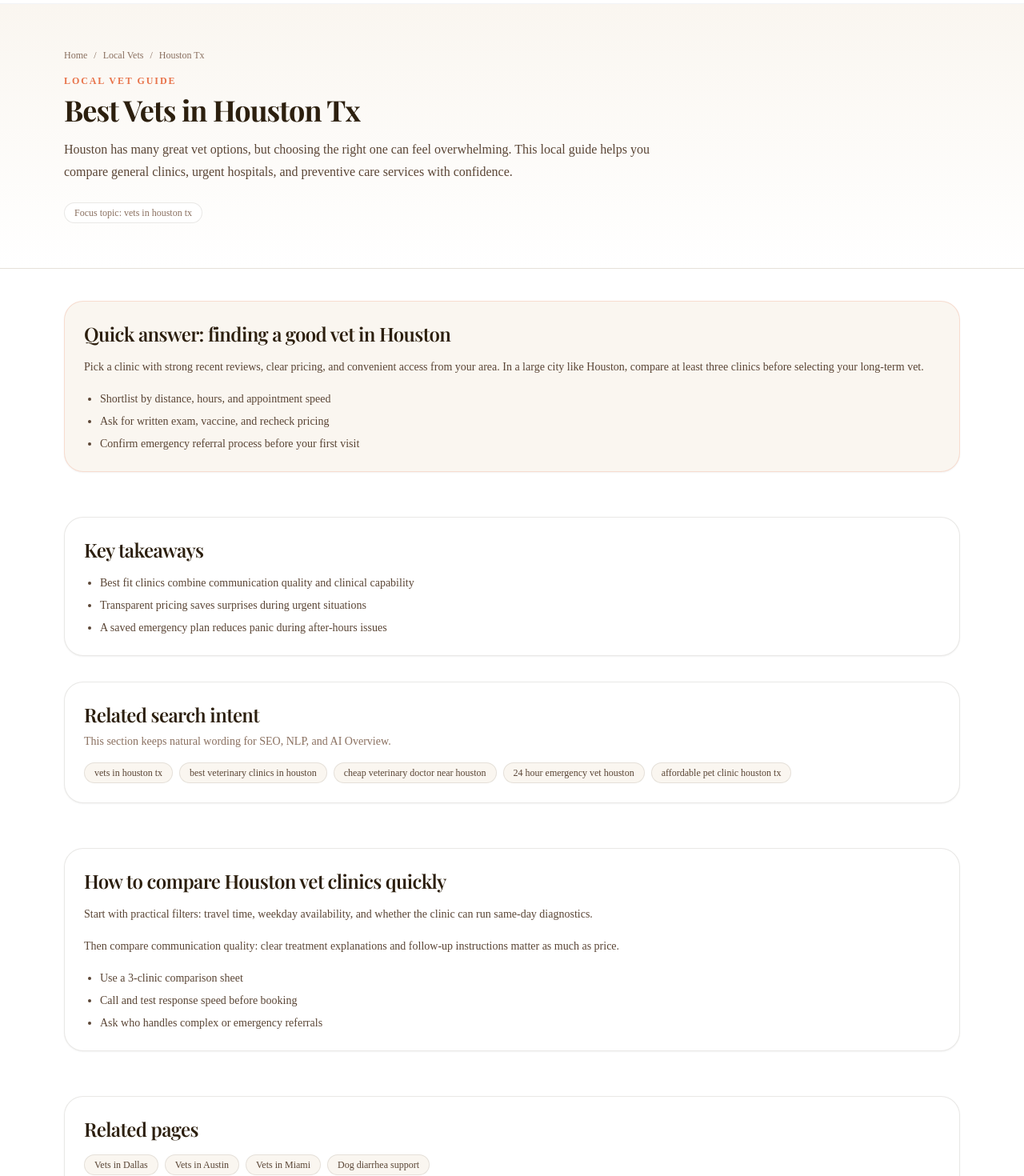
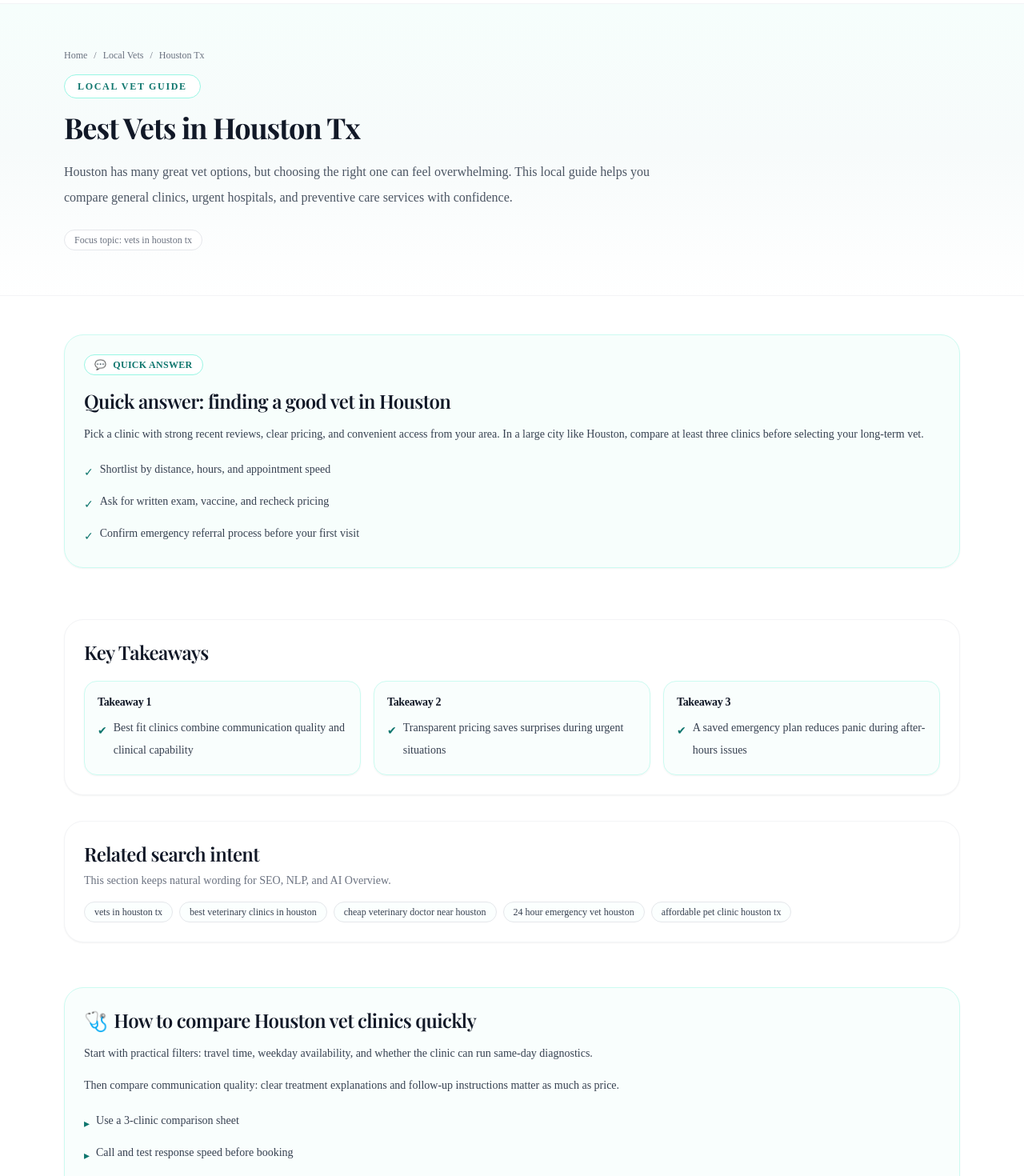
Before and after one commit to seocatalyst2-png/pawbiotics-project, a Next.js app: page /vets/houston-tx in a window 1280 px wide. Shown: the part 60-1530 px from the top of the page at 80% size. Built offline with nearby package versions, Linux system fonts and the light colour scheme; a web font is replaced by a local one.

Commit message:
improve individual health condition page UI

```diff
--- a/app/health-conditions/[condition]/page.tsx
+++ b/app/health-conditions/[condition]/page.tsx
@@ -57,10 +57,10 @@ export default async function HealthConditionDetailPage({ params }: PageProps) {
           href: `https://pawbiotics.us/health-conditions/${data.slug}`,
         },
       ]}
-      eyebrow="Pet Health Condition"
+      eyebrow="Pet Health Guide"
       schemaType={data.schemaType}
       pageUrl={`https://pawbiotics.us/health-conditions/${data.slug}`}
-      disclaimer="Educational information only. This page is not a diagnosis or treatment plan. Always consult a licensed veterinarian for persistent or severe symptoms."
+      disclaimer="Educational only. Always consult a licensed veterinarian for diagnosis or treatment."
     />
   );
 }
--- a/components/seo/SEOPageTemplate.tsx
+++ b/components/seo/SEOPageTemplate.tsx
@@ -28,6 +28,27 @@ type SEOPageTemplateProps = {
   disclaimer?: string;
 };
 
+const sectionCardClasses = [
+  "border-teal-100 bg-teal-50/40",
+  "border-amber-100 bg-amber-50/40",
+  "border-emerald-100 bg-emerald-50/40",
+  "border-sky-100 bg-sky-50/40",
+  "border-violet-100 bg-violet-50/40",
+  "border-rose-100 bg-rose-50/40",
+];
+
+function getSectionIcon(title: string): string {
+  const lower = title.toLowerCase();
+  if (lower.includes("cause")) return "🧩";
+  if (lower.includes("symptom")) return "🔎";
+  if (lower.includes("support")) return "🫶";
+  if (lower.includes("prevent")) return "🛡️";
+  if (lower.includes("mistake")) return "⚠️";
+  if (lower.includes("vet")) return "🩺";
+  if (lower.includes("local")) return "📍";
+  return "📘";
+}
+
 export default function SEOPageTemplate({
   breadcrumbs = [],
   eyebrow,
@@ -45,6 +66,13 @@ export default function SEOPageTemplate({
   cityName,
   disclaimer,
 }: SEOPageTemplateProps) {
+  const emergencySection = sections.find((section) =>
+    /when to call a vet|when to see a vet|urgent/i.test(section.title)
+  );
+  const emergencyItems = emergencySection?.bullets?.length
+    ? emergencySection.bullets
+    : emergencySection?.body ?? [];
+
   return (
     <>
       {schemaType === "article" ? (
@@ -55,14 +83,14 @@ export default function SEOPageTemplate({
       <BreadcrumbSchema items={breadcrumbs} />
       <FAQSchema faqs={faqs} />
 
-      <section className="border-b border-[#2c1f0e]/10 bg-gradient-to-b from-[#faf6f0] to-white py-14">
+      <section className="border-b border-gray-100 bg-gradient-to-b from-brand-50/60 via-[#f7fbfb] to-white py-14">
         <Container>
           {!!breadcrumbs.length && (
             <nav aria-label="Breadcrumb" className="mb-4">
-              <ol className="flex flex-wrap items-center gap-2 text-xs text-[#8a7060]">
+              <ol className="flex flex-wrap items-center gap-2 text-xs text-gray-500">
                 {breadcrumbs.map((item, index) => (
                   <li key={item.href + item.label} className="flex items-center gap-2">
-                    <Link href={item.href} className="hover:text-[#e8734a]">
+                    <Link href={item.href} className="hover:text-brand-700">
                       {item.label}
                     </Link>
                     {index < breadcrumbs.length - 1 && <span>/</span>}
@@ -71,37 +99,40 @@ export default function SEOPageTemplate({
               </ol>
             </nav>
           )}
-          {eyebrow && (
-            <p className="text-xs font-bold uppercase tracking-[0.16em] text-[#e8734a]">
-              {eyebrow}
-            </p>
-          )}
-          <h1 className="mt-2 font-serif text-3xl font-bold text-[#2c1f0e] sm:text-4xl">
-            {h1}
-          </h1>
-          <p className="mt-4 max-w-3xl text-base leading-7 text-[#5a4535]">{intro}</p>
+          <p className="inline-flex rounded-full border border-brand-200 bg-white px-4 py-1.5 text-xs font-semibold uppercase tracking-[0.14em] text-brand-700">
+            {eyebrow ?? (schemaType === "article" ? "Pet Health Guide" : "Local Vet Guide")}
+          </p>
+          <h1 className="mt-4 font-serif text-3xl font-bold text-gray-900 sm:text-4xl">{h1}</h1>
+          <p className="mt-5 max-w-3xl text-base leading-8 text-gray-600">{intro}</p>
           {disclaimer ? (
-            <p className="mt-4 max-w-3xl rounded-xl border border-[#2c1f0e]/10 bg-white px-4 py-3 text-sm text-[#5a4535]">
+            <p className="mt-5 max-w-3xl rounded-2xl border border-brand-100 bg-white px-4 py-3 text-sm leading-7 text-gray-700 shadow-sm">
               {disclaimer}
             </p>
           ) : null}
-          <div className="mt-6 inline-flex rounded-full border border-[#2c1f0e]/10 bg-white px-3 py-1 text-xs text-[#8a7060]">
+          <div className="mt-6 inline-flex rounded-full border border-gray-200 bg-white px-3 py-1 text-xs text-gray-500">
             Focus topic: {mainKeyword}
           </div>
         </Container>
       </section>
 
-      <section className="py-10">
+      <section className="py-12">
         <Container>
-          <div className="rounded-3xl border border-[#e8734a]/20 bg-[#faf6f0] p-6 shadow-sm">
-            <h2 className="font-serif text-2xl font-semibold text-[#2c1f0e]">
-              {quickAnswer.title}
-            </h2>
-            <p className="mt-3 text-sm leading-7 text-[#5a4535]">{quickAnswer.answer}</p>
+          <div className="rounded-3xl border border-brand-100 bg-brand-50/50 p-6 shadow-sm">
+            <p className="inline-flex items-center gap-2 rounded-full border border-brand-200 bg-white px-3 py-1 text-xs font-semibold uppercase tracking-wide text-brand-700">
+              <span aria-hidden>💬</span>
+              Quick Answer
+            </p>
+            <h2 className="mt-4 font-serif text-2xl font-semibold text-gray-900">{quickAnswer.title}</h2>
+            <p className="mt-3 text-sm leading-7 text-gray-700">{quickAnswer.answer}</p>
             {!!quickAnswer.bullets?.length && (
-              <ul className="mt-4 list-disc space-y-2 pl-5 text-sm text-[#5a4535]">
+              <ul className="mt-4 space-y-2">
                 {quickAnswer.bullets.map((bullet) => (
-                  <li key={bullet}>{bullet}</li>
+                  <li key={bullet} className="flex items-start gap-2 text-sm leading-7 text-gray-700">
+                    <span className="mt-1 text-brand-700" aria-hidden>
+                      ✓
+                    </span>
+                    <span>{bullet}</span>
+                  </li>
                 ))}
               </ul>
             )}
@@ -111,31 +142,40 @@ export default function SEOPageTemplate({
 
       <section className="py-4">
         <Container>
-          <div className="rounded-3xl border border-[#2c1f0e]/10 bg-white p-6 shadow-sm">
-            <h2 className="font-serif text-2xl font-semibold text-[#2c1f0e]">Key takeaways</h2>
-            <ul className="mt-4 list-disc space-y-2 pl-5 text-sm text-[#5a4535]">
-              {bulletPoints.map((point) => (
-                <li key={point}>{point}</li>
+          <div className="rounded-3xl border border-gray-100 bg-white p-6 shadow-sm">
+            <h2 className="font-serif text-2xl font-semibold text-gray-900">Key Takeaways</h2>
+            <div className="mt-5 grid gap-4 sm:grid-cols-2 lg:grid-cols-3">
+              {bulletPoints.map((point, index) => (
+                <article
+                  key={point}
+                  className="rounded-2xl border border-brand-100 bg-brand-50/40 p-4 shadow-sm transition-all duration-300 hover:-translate-y-1 hover:shadow-md"
+                >
+                  <h3 className="text-sm font-semibold text-gray-900">Takeaway {index + 1}</h3>
+                  <p className="mt-2 flex items-start gap-2 text-sm leading-7 text-gray-700">
+                    <span className="mt-1 text-brand-700" aria-hidden>
+                      ✔
+                    </span>
+                    <span>{point}</span>
+                  </p>
+                </article>
               ))}
-            </ul>
+            </div>
           </div>
         </Container>
       </section>
 
       <section className="py-4">
         <Container>
-          <div className="rounded-3xl border border-[#2c1f0e]/10 bg-white p-6 shadow-sm">
-            <h2 className="font-serif text-2xl font-semibold text-[#2c1f0e]">
-              Related search intent
-            </h2>
-            <p className="mt-2 text-sm text-[#8a7060]">
+          <div className="rounded-3xl border border-gray-100 bg-white p-6 shadow-sm">
+            <h2 className="font-serif text-2xl font-semibold text-gray-900">Related search intent</h2>
+            <p className="mt-2 text-sm text-gray-500">
               This section keeps natural wording for SEO, NLP, and AI Overview.
             </p>
             <div className="mt-4 flex flex-wrap gap-2">
               {keywordVariations.map((keyword) => (
                 <span
                   key={keyword}
-                  className="rounded-full border border-[#2c1f0e]/10 bg-[#faf6f0] px-3 py-1 text-xs text-[#5a4535]"
+                  className="rounded-full border border-gray-200 bg-brand-50/30 px-3 py-1 text-xs text-gray-700"
                 >
                   {keyword}
                 </span>
@@ -147,25 +187,31 @@ export default function SEOPageTemplate({
 
       <section className="py-10">
         <Container className="space-y-6">
-          {sections.map((section) => (
+          {sections.map((section, index) => (
             <article
               key={section.title}
-              className="rounded-3xl border border-[#2c1f0e]/10 bg-white p-6 shadow-sm"
+              className={`rounded-3xl border p-6 shadow-sm transition-all duration-300 hover:-translate-y-1 hover:shadow-md ${sectionCardClasses[index % sectionCardClasses.length]}`}
             >
-              <h2 className="font-serif text-2xl font-semibold text-[#2c1f0e]">
-                {section.title}
+              <h2 className="flex items-center gap-2 font-serif text-2xl font-semibold text-gray-900">
+                <span aria-hidden>{getSectionIcon(section.title)}</span>
+                <span>{section.title}</span>
               </h2>
               <div className="mt-3 space-y-3">
                 {section.body.map((paragraph) => (
-                  <p key={paragraph} className="text-sm leading-7 text-[#5a4535]">
+                  <p key={paragraph} className="text-sm leading-7 text-gray-700">
                     {paragraph}
                   </p>
                 ))}
               </div>
               {!!section.bullets?.length && (
-                <ul className="mt-4 list-disc space-y-2 pl-5 text-sm text-[#5a4535]">
+                <ul className="mt-4 space-y-2">
                   {section.bullets.map((bullet) => (
-                    <li key={bullet}>{bullet}</li>
+                    <li key={bullet} className="flex items-start gap-2 text-sm leading-7 text-gray-700">
+                      <span className="mt-1 text-brand-700" aria-hidden>
+                        ▸
+                      </span>
+                      <span>{bullet}</span>
+                    </li>
                   ))}
                 </ul>
               )}
@@ -174,18 +220,40 @@ export default function SEOPageTemplate({
         </Container>
       </section>
 
+      {!!emergencyItems.length && (
+        <section className="py-4">
+          <Container>
+            <div className="rounded-3xl border border-amber-200 bg-amber-50/70 p-6 shadow-sm">
+              <h2 className="font-serif text-2xl font-semibold text-amber-900">When to Call a Vet</h2>
+              <p className="mt-3 text-sm leading-7 text-amber-900">
+                If your pet shows severe, persistent, or escalating symptoms, prioritize professional
+                care early. Quick action is often the safest path.
+              </p>
+              <ul className="mt-4 space-y-2">
+                {emergencyItems.map((item) => (
+                  <li key={item} className="flex items-start gap-2 text-sm leading-7 text-amber-900">
+                    <span className="mt-1" aria-hidden>
+                      ⚠
+                    </span>
+                    <span>{item}</span>
+                  </li>
+                ))}
+              </ul>
+            </div>
+          </Container>
+        </section>
+      )}
+
       <section className="py-4">
         <Container>
-          <div className="rounded-3xl border border-[#2c1f0e]/10 bg-white p-6 shadow-sm">
-            <h2 className="font-serif text-2xl font-semibold text-[#2c1f0e]">
-              Related pages
-            </h2>
-            <div className="mt-4 flex flex-wrap gap-2">
+          <div className="rounded-3xl border border-gray-100 bg-white p-6 shadow-sm">
+            <h2 className="font-serif text-2xl font-semibold text-gray-900">Related pages</h2>
+            <div className="mt-4 flex flex-wrap gap-3">
               {internalLinks.map((item) => (
                 <Link
                   key={item.href + item.label}
                   href={item.href}
-                  className="rounded-full border border-[#2c1f0e]/10 bg-[#faf6f0] px-3 py-1 text-xs font-medium text-[#5a4535] hover:border-[#e8734a]/30 hover:text-[#e8734a]"
+                  className="rounded-full border border-gray-200 bg-brand-50/30 px-4 py-2 text-sm font-medium text-gray-700 transition-all duration-300 hover:-translate-y-1 hover:border-brand-200 hover:shadow-sm hover:text-brand-700"
                 >
                   {item.label}
                 </Link>
@@ -195,7 +263,7 @@ export default function SEOPageTemplate({
         </Container>
       </section>
 
-      <section className="bg-[#f2ece2] py-12">
+      <section className="bg-brand-50/30 py-12">
         <Container>
           <FaqAccordion items={faqs} />
         </Container>
```
Also changed, not shown: components/seo/FaqAccordion.tsx (+9 -6 lines).
